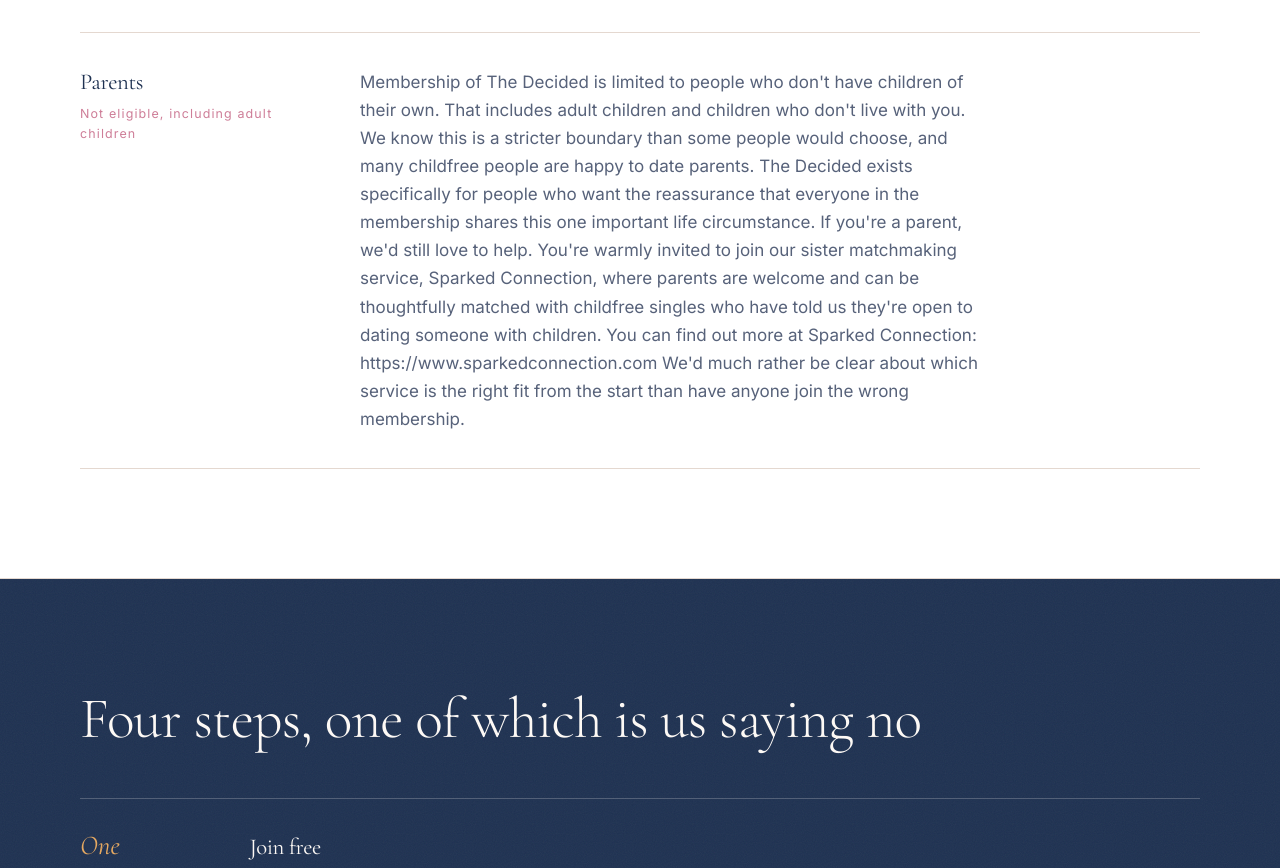
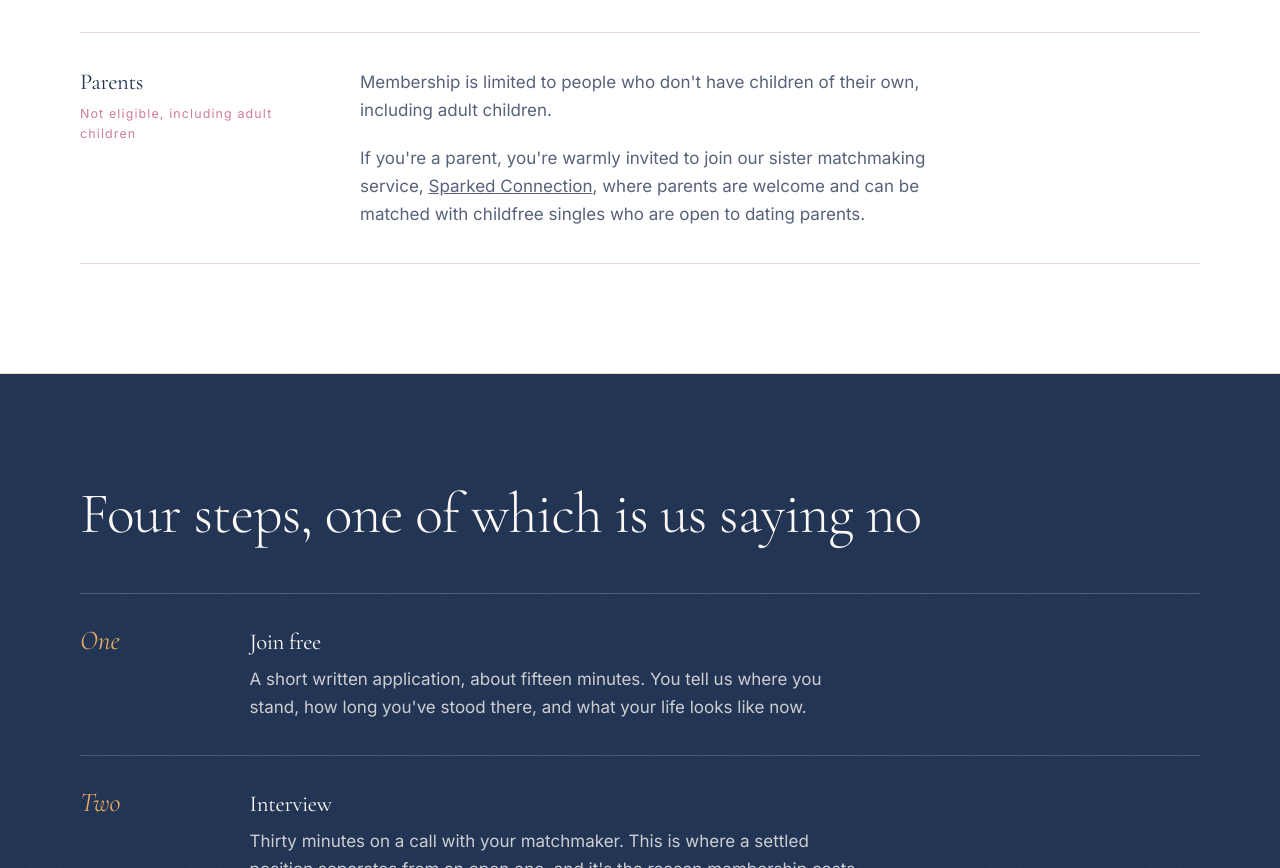
Before and after one commit to Anianka1983/TheDecided, a plain HTML site: page index.html in a window 1280 px wide. Shown: the part 2978-3846 px from the top of the page. Drawn offline with nearby package versions, Linux system fonts and the light colour scheme.

Commit message:
Update index.html

```diff
--- a/index.html
+++ b/index.html
@@ -720,11 +720,15 @@
             <p class="tag">Not eligible, including adult children</p>
           </div>
           <div>
-            <p>Membership of The Decided is limited to people who don't have children of their own. That includes adult children and children who don't live with you.
-We know this is a stricter boundary than some people would choose, and many childfree people are happy to date parents. The Decided exists specifically for people who want the reassurance that everyone in the membership shares this one important life circumstance.
-If you're a parent, we'd still love to help. You're warmly invited to join our sister matchmaking service, Sparked Connection, where parents are welcome and can be thoughtfully matched with childfree singles who have told us they're open to dating someone with children.
-You can find out more at Sparked Connection: https://www.sparkedconnection.com
-We'd much rather be clear about which service is the right fit from the start than have anyone join the wrong membership.</p>
+            <p>
+  Membership is limited to people who don't have children of their own, including adult children.
+</p>
+
+<p>
+  If you're a parent, you're warmly invited to join our sister matchmaking service,
+  <a href="https://www.sparkedconnection.com" target="_blank" rel="noopener">Sparked Connection</a>,
+  where parents are welcome and can be matched with childfree singles who are open to dating parents.
+</p>
           </div>
         </div>
 
```
